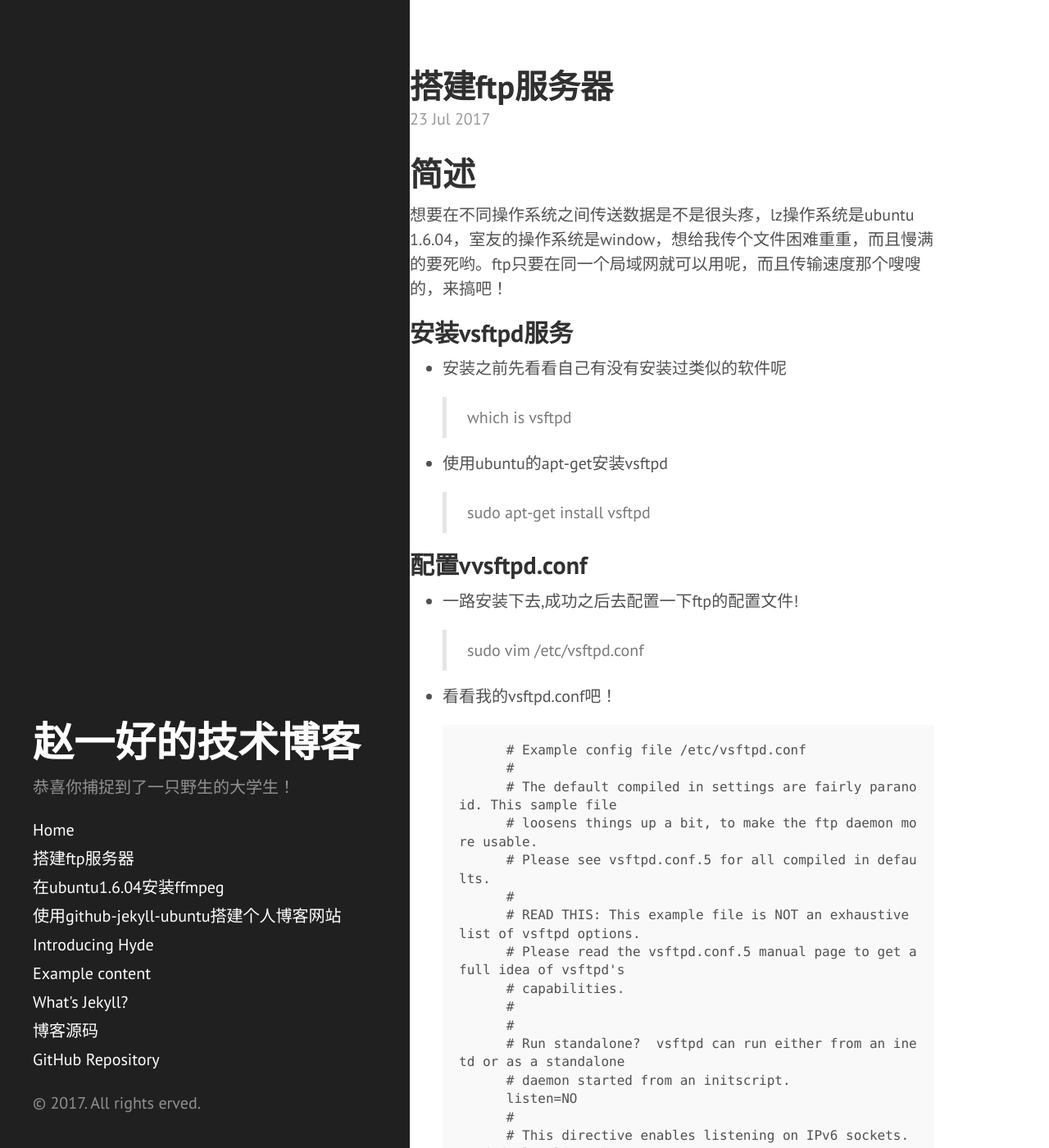
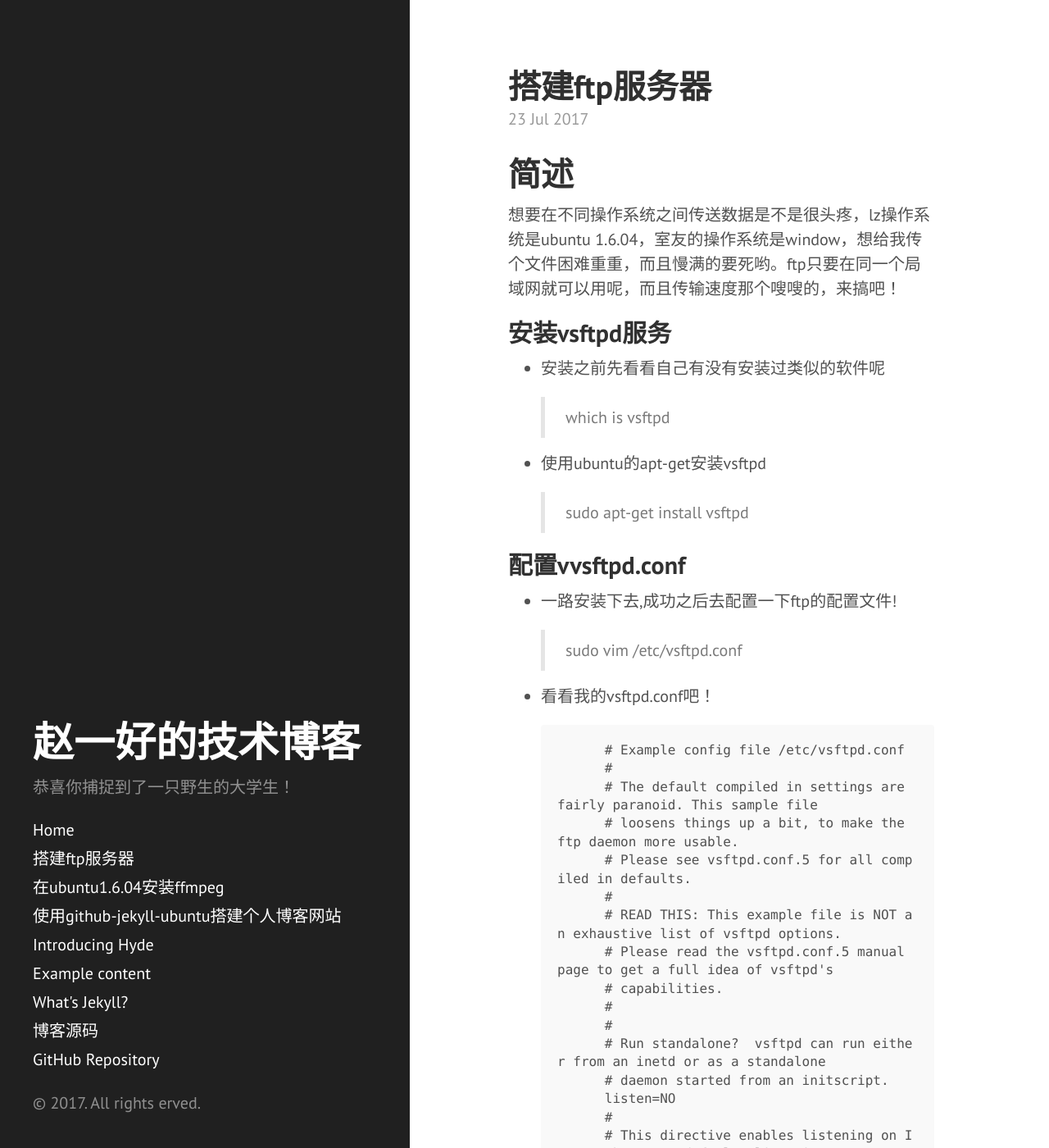
Before and after one commit to sihaiboli/Demo233.github.io, a Jekyll site: the page built from index.html, in a window 1280 px wide and 1400 px high. Shown: the whole window at 82% size. Built offline with Jekyll 4.4.1, drawn with Linux system fonts in a browser that asks for light colours; the list of posts is cut into pages by our own code.

Commit message:
fix content's auto-screen-width

```diff
--- a/public/css/hyde.css
+++ b/public/css/hyde.css
@@ -167,7 +167,7 @@ a.sidebar-nav-item:focus {
 @media (min-width: 64em) {
   .content {
     max-width: 54rem;
-    margin-left: 22rem;
+    margin-left: 25rem;
     margin-right: 4rem;
   }
 }
@@ -181,7 +181,7 @@ a.sidebar-nav-item:focus {
 @media (min-width: 80em) {
   .content {
     max-width: 70rem;
-    margin-left: 24rem;
+    margin-left: 30rem;
     margin-right: 6rem;
   }
 }
```
